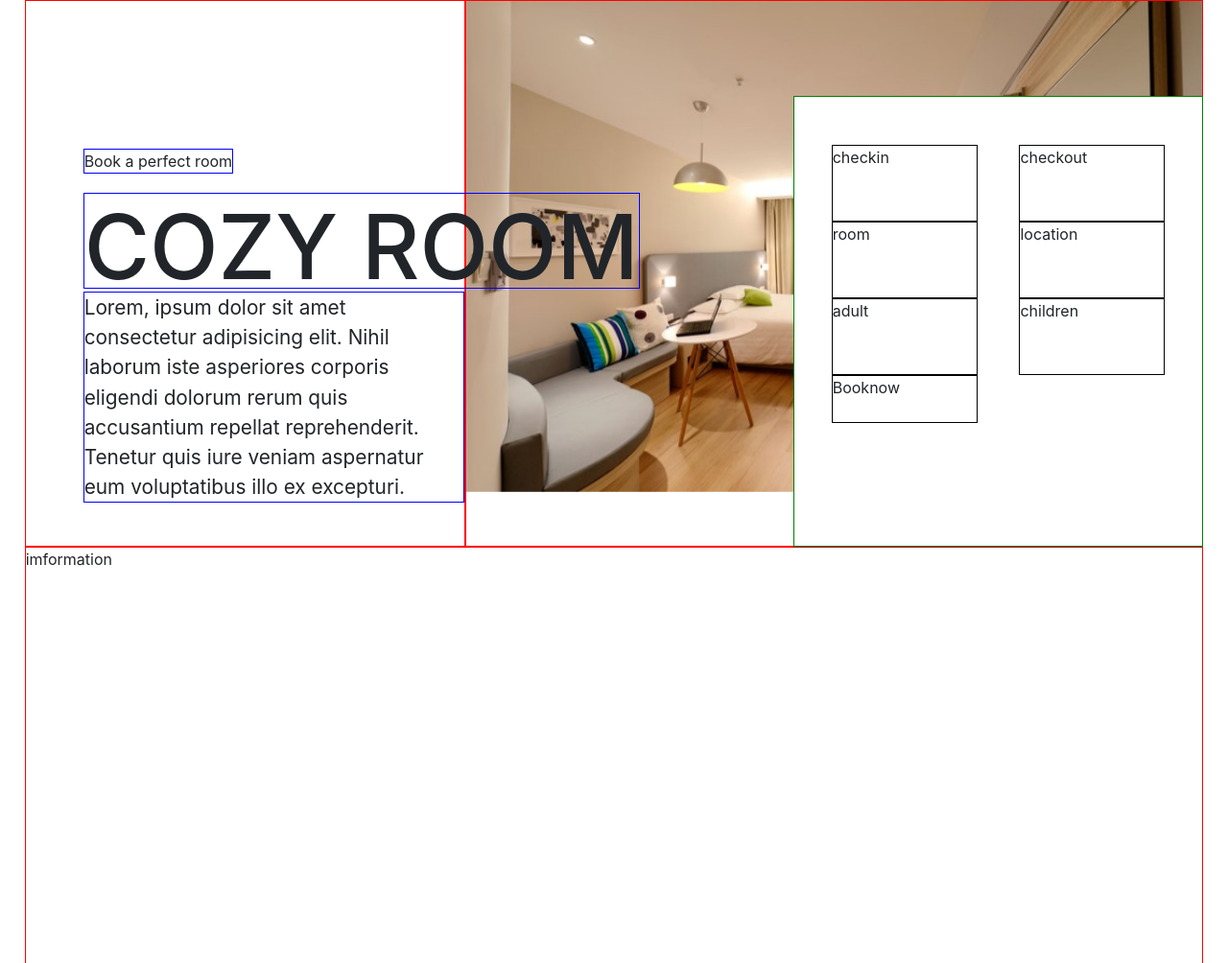
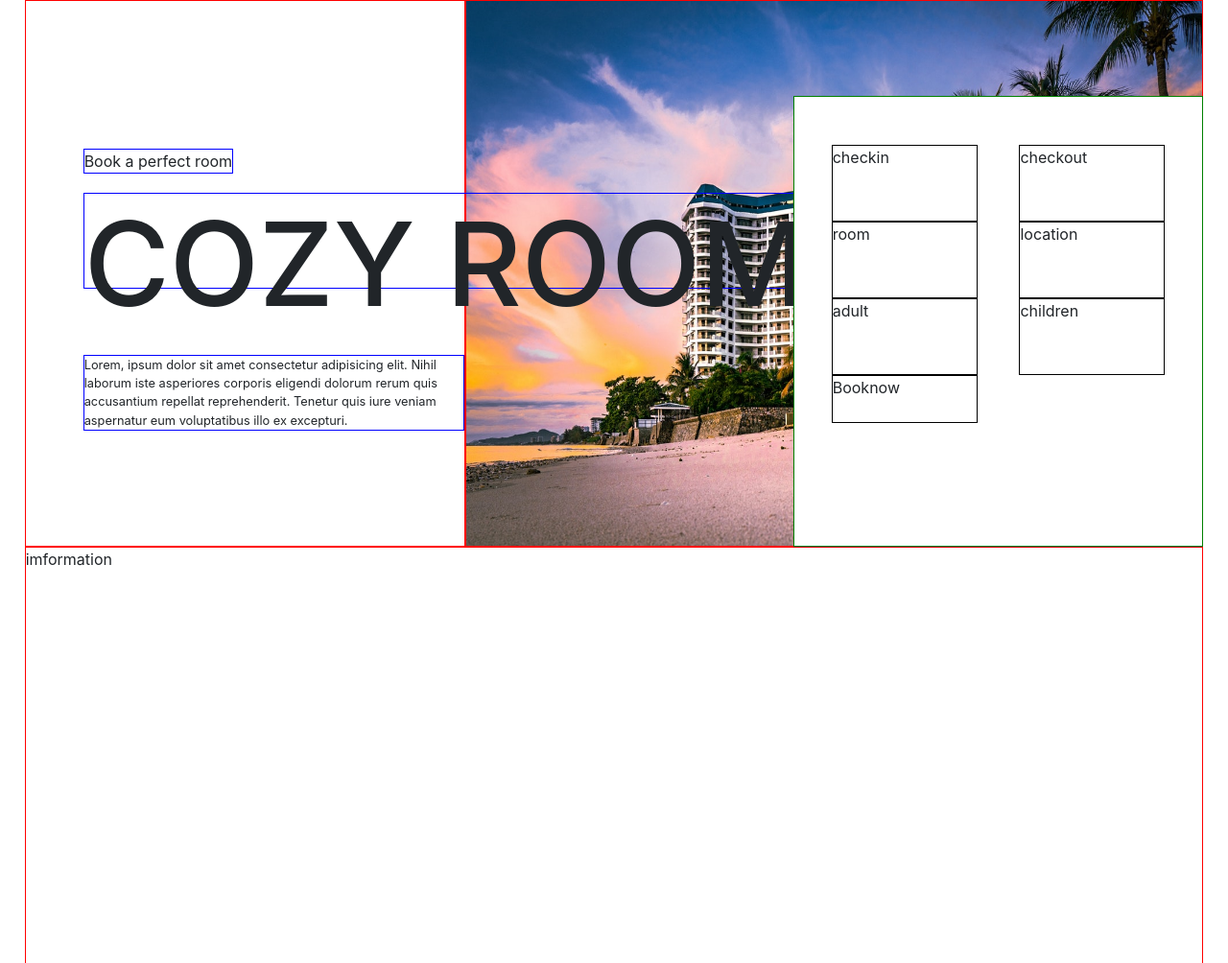
Before and after one commit to Beans9605/hotel_reservation, a Django app: page / in a window 1280 px wide. Shown: the part 56-1060 px from the top of the page at 96% size. Run offline with Django 3.2, Linux system fonts and the light colour scheme; some libraries are stand-ins or nearby versions.

Commit message:
Modify img

```diff
--- a/hotel_reservation/main/static/css/home.css
+++ b/hotel_reservation/main/static/css/home.css
@@ -36,25 +36,32 @@ html,body {
     max-height: 100px;
     left: 60px;
     top: 200px;
-    font-size: 583%;
-    z-index: 2;
+    font-size: 760%;
+    z-index: 1;
     white-space: nowrap;
 }
 .textBox {
     border: 1px solid blue;
     position: absolute;
     left: 60px;
-    top: 303px;
-    z-index: 2;
-    font-size: 130%;
+    top: 369px;
+    font-size: 80%;
 }
 .img_box {
     border: 1px solid red;
     grid-column: 3 / 5 ;
     grid-row: 2 / 4;
-    overflow: visible;
+    position: relative;
+
+
 }
-
+.img_box img {
+    position: absolute;
+    top: 0;
+    left: 0;
+    width: 100%;
+    height: 100%;
+}
 
 .date_checkBox {
     border: 1px solid green;
--- a/hotel_reservation/main/templates/main/home.html
+++ b/hotel_reservation/main/templates/main/home.html
@@ -44,6 +44,9 @@
 
             </div>
             <div class="img_box">
+                <img src="{% static 'img/hotel4.jpg' %}"  alt="">
+
+                <!-- 이미지 슬라이드 호환성 문제
                 <div id="carouselExampleSlidesOnly" class="carousel_slide" data-ride="carousel">
                     <div class="carousel-inner">
                       <div class="carousel-item active">
@@ -56,7 +59,7 @@
                         <img src="{% static 'img/hotel3.jpg' %}" class="d-block w-100" alt="...">
                       </div>
                     </div>
-                  </div>
+                  </div>-->
             </div>
             <div class="date_checkBox">
                 <span id="checkin" class = "date_box">checkin
```
Also changed, not shown: hotel_reservation/main/static/img/hotel4.jpg (added).
